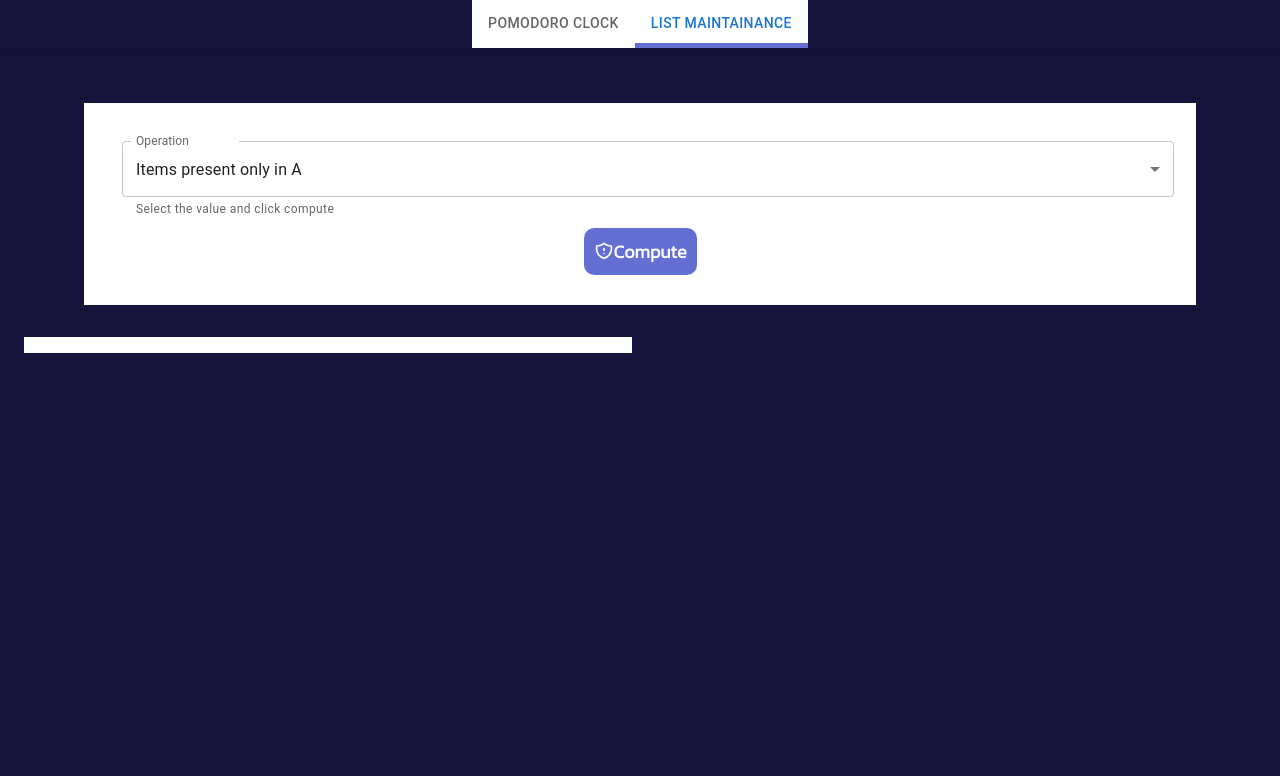
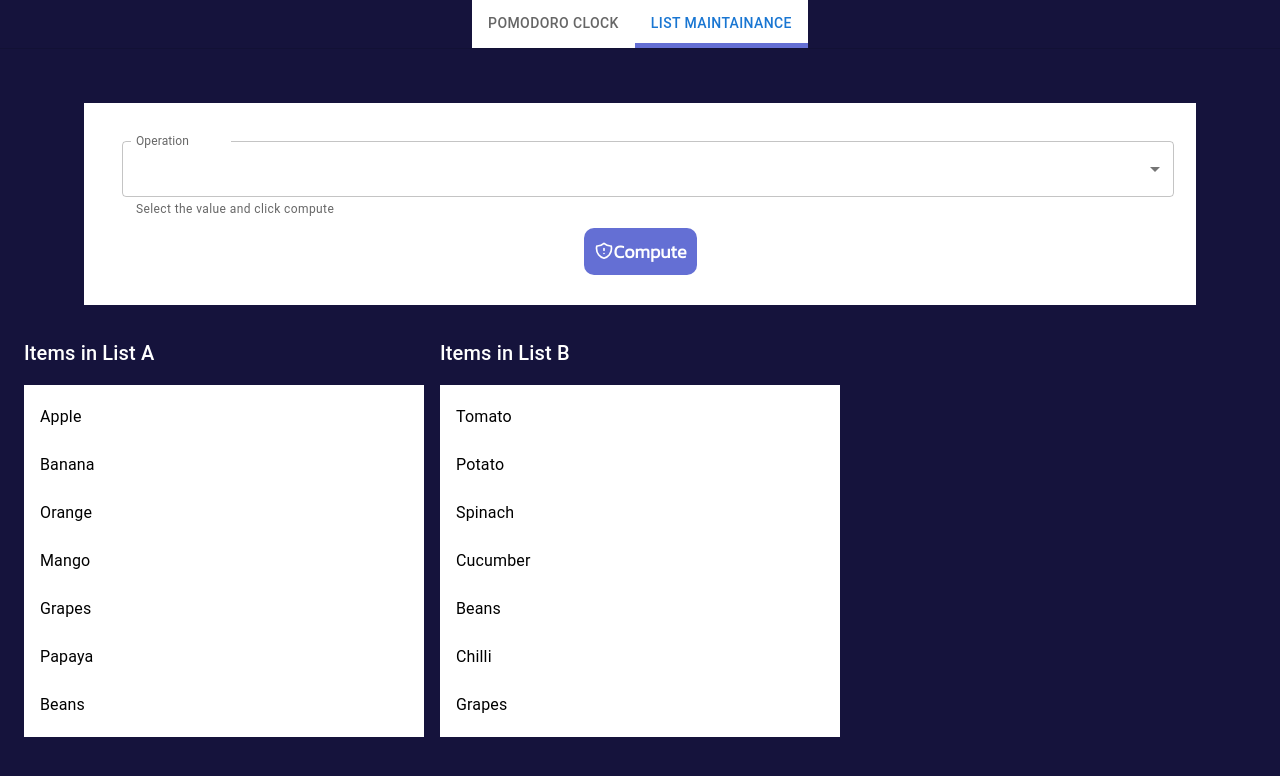
Before and after one commit to AjaiJA/pomodoro-clock, a React (Create React App) app: page / in a window 1280 px wide. Both pictures are taken after a click on the tab "LIST MAINTAINANCE". Shown: the top 776 px of the page. Built offline with nearby package versions, Linux system fonts and the light colour scheme.

Commit message:
Files Added

```diff
--- a/src/components/ListMaintain.js
+++ b/src/components/ListMaintain.js
@@ -26,15 +26,12 @@ const Demo = styled('div')(({ theme }) => ({
 
 export default function ListMaintain() {
   const [dense, setDense] = useState(false);
-  const [input, setInput] = useState(0);
-  const listA=["Apple","Banana","Orange","Mango","Grapes","Beans"]
+  const [input, setInput] = useState(5);
+  const listA=["Apple","Banana","Orange","Mango","Grapes","Papaya","Beans"]
   const listB=["Tomato","Potato","Spinach","Cucumber","Beans","Chilli","Grapes"]
   const [lists,setLists]=useState([])
   const [listName,setListName]=useState("")
 
-  const handleChange = (event) => {
-    setInput(Number(event.target.value));
-  };
   let handleList=()=>{
     if(input===0){
       setListName("Items present only in A")
@@ -52,9 +49,7 @@ export default function ListMaintain() {
       setListName("Items combining both A and B (unique)")
       setLists([...new Set([...listA.concat(listB)])])
     }
-    else{
-
-    }
+    else{setInput(5)}
   }
   return (
     <div className="list-maintain-view">
@@ -62,17 +57,11 @@ export default function ListMaintain() {
         <div className="list-input-div">
           <FormControl sx={{ m: 1, minWidth: 120 }} fullWidth>
             <InputLabel id="demo-simple-select-helper-label">Operation</InputLabel>
-            <Select
-              required
-              labelId="demo-simple-select-helper-label"
-              id="demo-simple-select-helper"
-              value={input}
-              label="Select Operation"
-              onChange={handleChange}
+            <Select labelId="demo-simple-select-helper-label" id="demo-simple-select-helper" value={input} label="Select Operation"
+              onChange={(event) => {
+                setInput(Number(event.target.value));
+              }}
             >
-              <MenuItem value="">
-                <em>None</em>
-              </MenuItem>
               <MenuItem value="0">Items present only in A</MenuItem>
               <MenuItem value="1">Items present only in B</MenuItem>
               <MenuItem value="2">Items present in both A and B</MenuItem>
@@ -95,41 +84,57 @@ export default function ListMaintain() {
         </div>
       </div>
       <Grid container spacing={2}>
-        <Grid item xs={12} md={6}>
+        {
+          input===5 ? '' :
+            <Grid item xs={12} md={4}>
+              <Typography style={{color:"white"}} sx={{ mt: 4, mb: 2 }} variant="h6" component="div">
+                {listName}
+              </Typography>
+              <Demo>
+                <List dense={dense}>
+                  {
+                    lists.map((list,index)=>(
+                      <ListItem key={index}>
+                        <ListItemText primary={list} />
+                      </ListItem>
+                    ))
+                  }
+                </List>
+              </Demo>
+            </Grid>
+        }
+        <Grid item xs={12} md={4}>
           <Typography style={{color:"white"}} sx={{ mt: 4, mb: 2 }} variant="h6" component="div">
-            {listName}
+            Items in List A
           </Typography>
           <Demo>
             <List dense={dense}>
               {
-                lists.map((list,index)=>(
+                listA.map((list,index)=>(
                   <ListItem key={index}>
-                    <ListItemText
-                      primary={list}
-                    />
+                    <ListItemText primary={list} />
                   </ListItem>
                 ))
               }
             </List>
           </Demo>
         </Grid>
-        {/* <Grid item xs={12} md={6}>
+        <Grid item xs={12} md={4}>
           <Typography style={{color:"white"}} sx={{ mt: 4, mb: 2 }} variant="h6" component="div">
-            List B
+            Items in List B
           </Typography>
           <Demo>
             <List dense={dense}>
-              {generate(
-                <ListItem>
-                  <ListItemText
-                    primary="Single-line item"
-                    secondary={secondary ? 'Secondary text' : null}
-                  />
-                </ListItem>,
-              )}
+              {
+                listB.map((list,index)=>(
+                  <ListItem key={index}>
+                    <ListItemText primary={list} />
+                  </ListItem>
+                ))
+              }
             </List>
           </Demo>
-        </Grid> */}
+        </Grid>
       </Grid>
     </div>
   )
```
Also changed, not shown: 15 other files (tests, documents, lock files or other folders).
